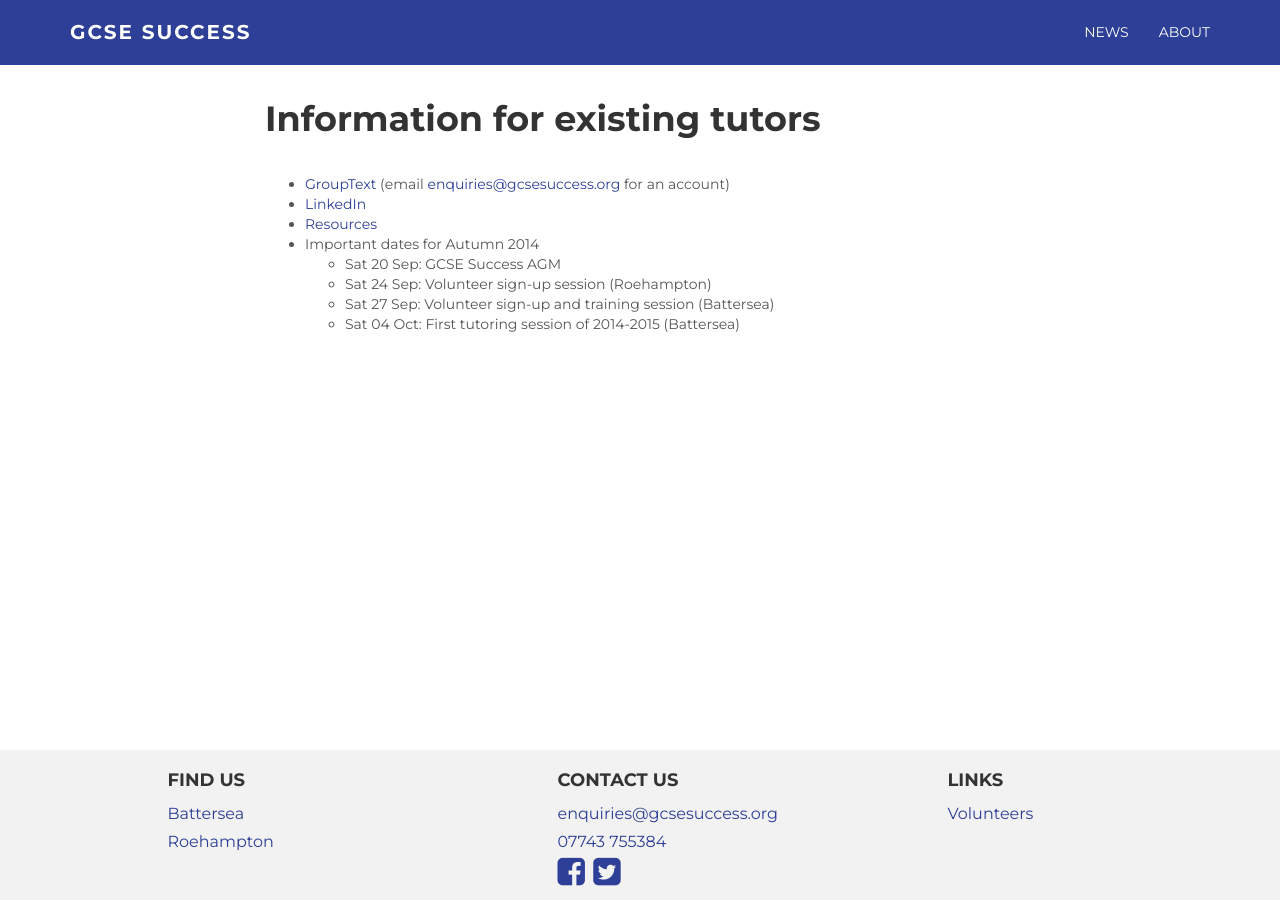
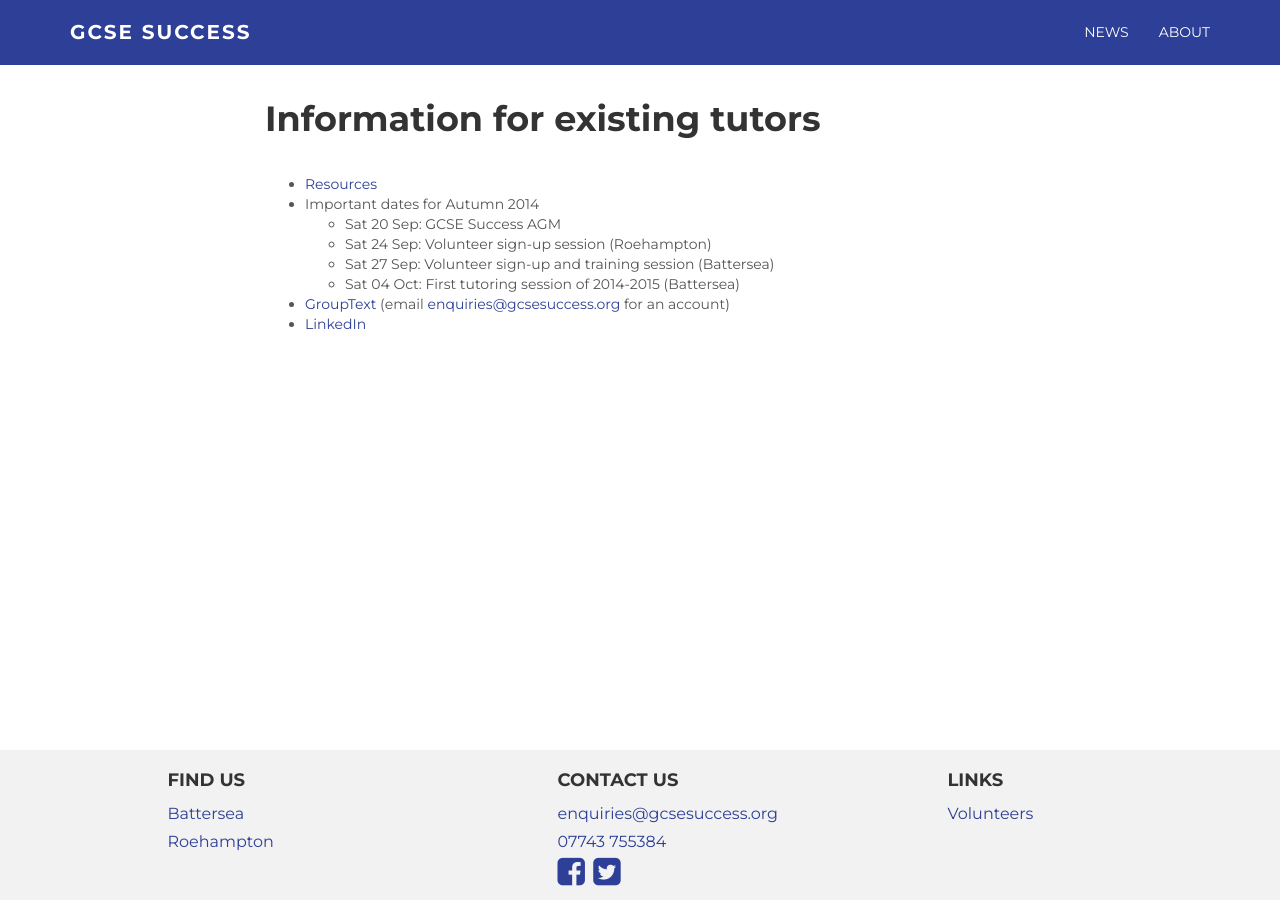
Before and after one commit to gcsesuccess/gcsesuccess.github.io, a Jekyll site: the page built from volunteers.md, in a window 1280 px wide. Built offline with Jekyll 4.4.1, drawn with Linux system fonts in a browser that asks for light colours; nearby versions of some CDN libraries.

Commit message:
Re-order resources

```diff
--- a/volunteers.md
+++ b/volunteers.md
@@ -4,11 +4,11 @@ layout: single
 
 # Information for existing tutors
 
-- [GroupText](http://grouptext.gcsesuccess.org/) (email [enquiries@gcsesuccess.org](mailto:enquiries@gcsesuccess.org) for an account)
-- [LinkedIn](https://www.linkedin.com/groups/GCSE-Success-4650328)
 - [Resources](resources.html)
 - Important dates for Autumn 2014
   - Sat 20 Sep: GCSE Success AGM
   - Sat 24 Sep: Volunteer sign-up session (Roehampton)
   - Sat 27 Sep: Volunteer sign-up and training session (Battersea)
   - Sat 04 Oct: First tutoring session of 2014-2015 (Battersea)
+- [GroupText](http://grouptext.gcsesuccess.org/) (email [enquiries@gcsesuccess.org](mailto:enquiries@gcsesuccess.org) for an account)
+- [LinkedIn](https://www.linkedin.com/groups/GCSE-Success-4650328)
```
